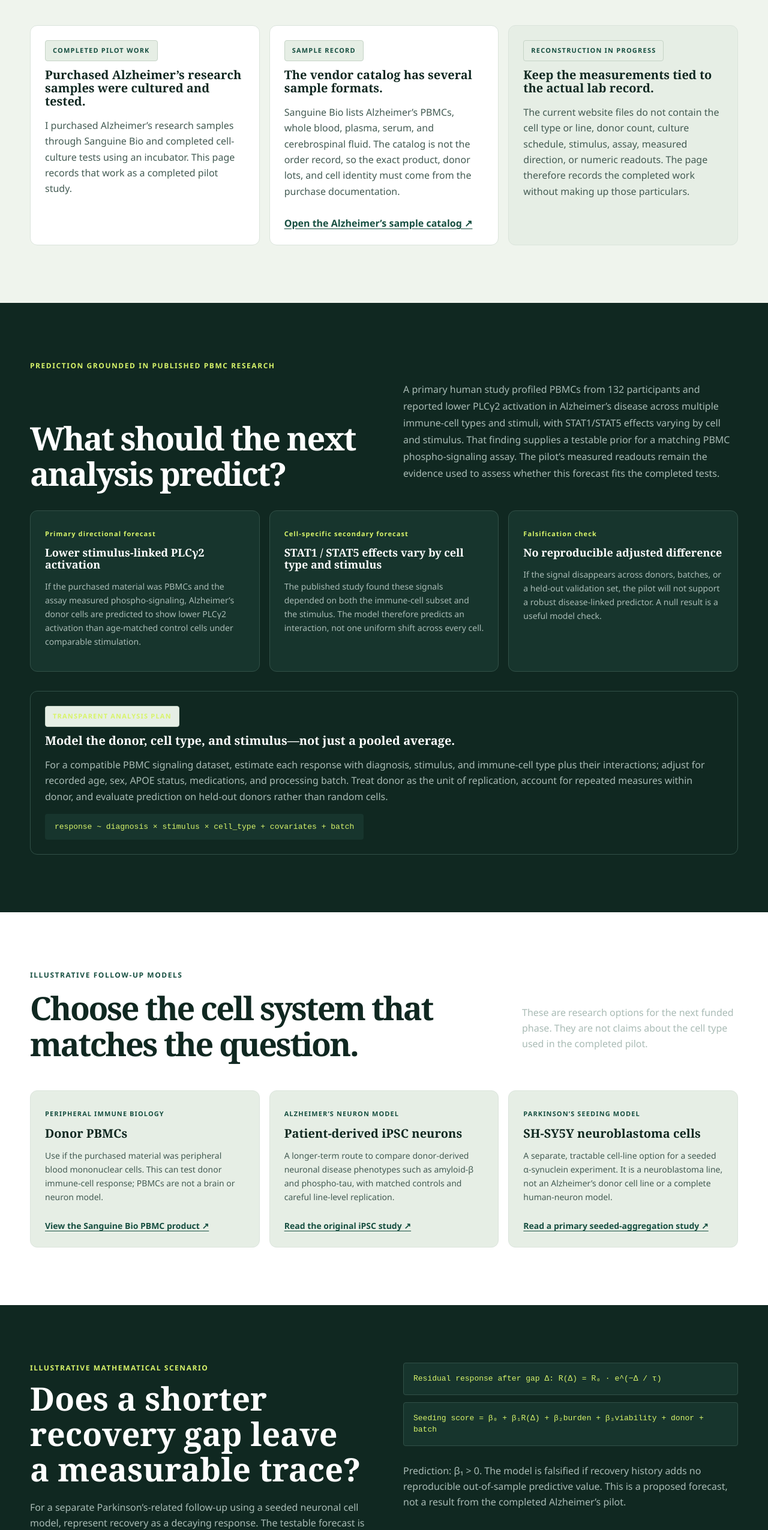
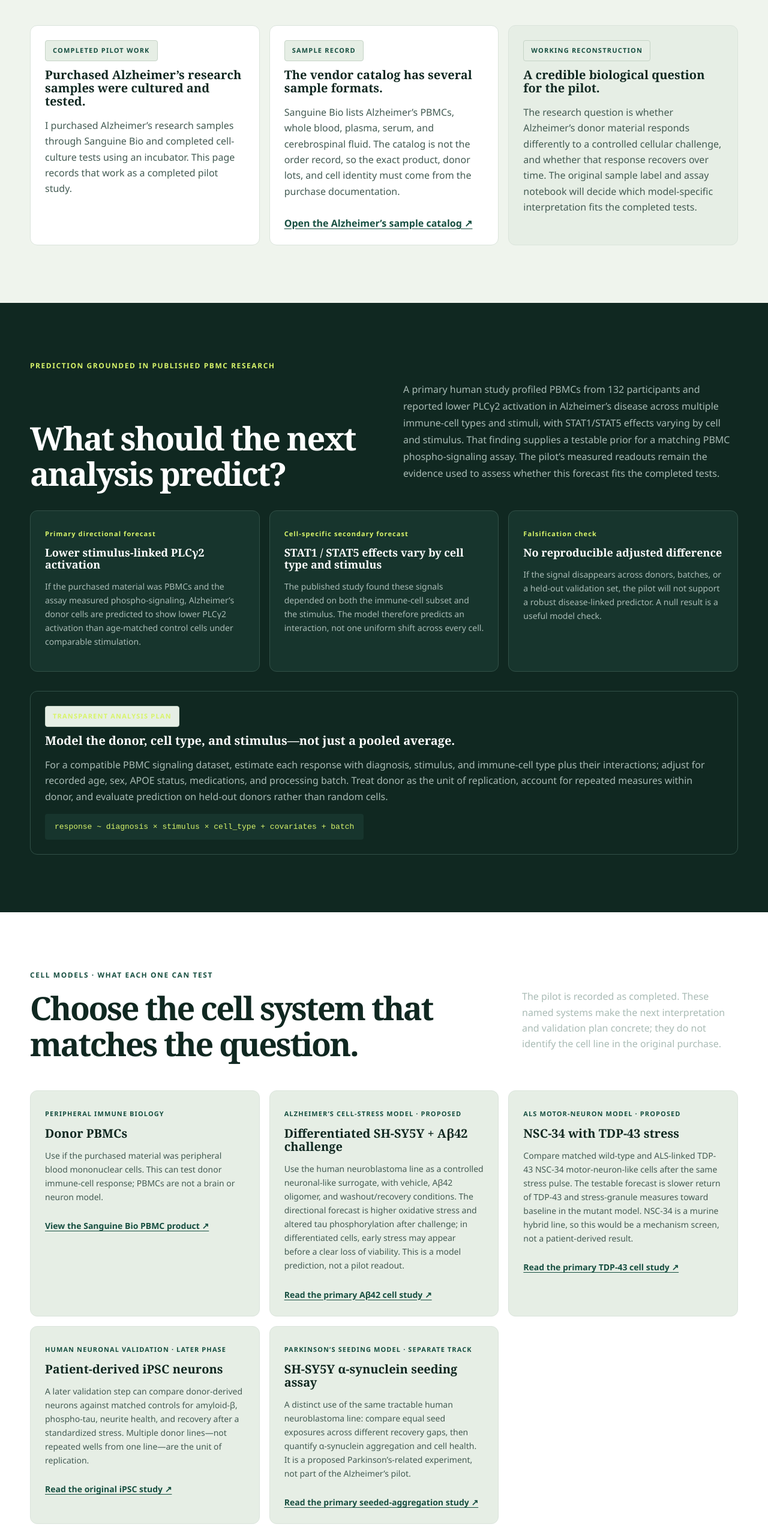
Before and after one commit to gerbenns2006-afk/jubilant-octo-chainsaw, a Next.js app: page /cell-work in a window 1280 px wide. Shown: the part 1095-3646 px from the top of the page at 60% size. Built offline with nearby package versions, Linux system fonts and the light colour scheme.

Commit message:
Add concrete neurodegeneration model predictions

```diff
--- a/app/cell-work/page.tsx
+++ b/app/cell-work/page.tsx
@@ -93,13 +93,14 @@ export default function CellWorkPage() {
                 </a>
               </article>
               <article className="record-gap">
-                <span className="evidence-label">RECONSTRUCTION IN PROGRESS</span>
-                <h3>Keep the measurements tied to the actual lab record.</h3>
+                <span className="evidence-label">WORKING RECONSTRUCTION</span>
+                <h3>A credible biological question for the pilot.</h3>
                 <p>
-                  The current website files do not contain the cell type or line,
-                  donor count, culture schedule, stimulus, assay, measured
-                  direction, or numeric readouts. The page therefore records the
-                  completed work without making up those particulars.
+                  The research question is whether Alzheimer’s donor material
+                  responds differently to a controlled cellular challenge, and
+                  whether that response recovers over time. The original sample
+                  label and assay notebook will decide which model-specific
+                  interpretation fits the completed tests.
                 </p>
               </article>
             </div>
@@ -156,12 +157,13 @@ export default function CellWorkPage() {
           <div className="shell">
             <div className="section-head">
               <div>
-                <div className="kicker">ILLUSTRATIVE FOLLOW-UP MODELS</div>
+                <div className="kicker">CELL MODELS · WHAT EACH ONE CAN TEST</div>
                 <h2>Choose the cell system that matches the question.</h2>
               </div>
               <p>
-                These are research options for the next funded phase. They are
-                not claims about the cell type used in the completed pilot.
+                The pilot is recorded as completed. These named systems make the
+                next interpretation and validation plan concrete; they do not
+                identify the cell line in the original purchase.
               </p>
             </div>
             <div className="candidate-grid">
@@ -182,12 +184,53 @@ export default function CellWorkPage() {
                 </a>
               </article>
               <article>
-                <span>ALZHEIMER’S NEURON MODEL</span>
+                <span>ALZHEIMER’S CELL-STRESS MODEL · PROPOSED</span>
+                <h3>Differentiated SH-SY5Y + Aβ42 challenge</h3>
+                <p>
+                  Use the human neuroblastoma line as a controlled neuronal-like
+                  surrogate, with vehicle, Aβ42 oligomer, and washout/recovery
+                  conditions. The directional forecast is higher oxidative
+                  stress and altered tau phosphorylation after challenge; in
+                  differentiated cells, early stress may appear before a clear
+                  loss of viability. This is a model prediction, not a pilot
+                  readout.
+                </p>
+                <a
+                  href="https://doi.org/10.3389/fncel.2018.00220"
+                  target="_blank"
+                  rel="noreferrer"
+                >
+                  Read the primary Aβ42 cell study ↗
+                </a>
+              </article>
+              <article>
+                <span>ALS MOTOR-NEURON MODEL · PROPOSED</span>
+                <h3>NSC-34 with TDP-43 stress</h3>
+                <p>
+                  Compare matched wild-type and ALS-linked TDP-43 NSC-34
+                  motor-neuron-like cells after the same stress pulse. The
+                  testable forecast is slower return of TDP-43 and stress-granule
+                  measures toward baseline in the mutant model. NSC-34 is a
+                  murine hybrid line, so this would be a mechanism screen, not a
+                  patient-derived result.
+                </p>
+                <a
+                  href="https://pmc.ncbi.nlm.nih.gov/articles/PMC8217991/"
+                  target="_blank"
+                  rel="noreferrer"
+                >
+                  Read the primary TDP-43 cell study ↗
+                </a>
+              </article>
+              <article>
+                <span>HUMAN NEURONAL VALIDATION · LATER PHASE</span>
                 <h3>Patient-derived iPSC neurons</h3>
                 <p>
-                  A longer-term route to compare donor-derived neuronal disease
-                  phenotypes such as amyloid-β and phospho-tau, with matched
-                  controls and careful line-level replication.
+                  A later validation step can compare donor-derived neurons
+                  against matched controls for amyloid-β, phospho-tau, neurite
+                  health, and recovery after a standardized stress. Multiple
+                  donor lines—not repeated wells from one line—are the unit of
+                  replication.
                 </p>
                 <a
                   href="https://doi.org/10.1038/nature10821"
@@ -198,19 +241,21 @@ export default function CellWorkPage() {
                 </a>
               </article>
               <article>
-                <span>PARKINSON’S SEEDING MODEL</span>
-                <h3>SH-SY5Y neuroblastoma cells</h3>
+                <span>PARKINSON’S SEEDING MODEL · SEPARATE TRACK</span>
+                <h3>SH-SY5Y α-synuclein seeding assay</h3>
                 <p>
-                  A separate, tractable cell-line option for a seeded α-synuclein
-                  experiment. It is a neuroblastoma line, not an Alzheimer’s
-                  donor cell line or a complete human-neuron model.
+                  A distinct use of the same tractable human neuroblastoma line:
+                  compare equal seed exposures across different recovery gaps,
+                  then quantify α-synuclein aggregation and cell health. It is a
+                  proposed Parkinson’s-related experiment, not part of the
+                  Alzheimer’s pilot.
                 </p>
                 <a
                   href="https://pmc.ncbi.nlm.nih.gov/articles/PMC8139990/"
                   target="_blank"
                   rel="noreferrer"
                 >
-                  Read a primary seeded-aggregation study ↗
+                  Read the primary seeded-aggregation study ↗
                 </a>
               </article>
             </div>
--- a/app/styles.css
+++ b/app/styles.css
@@ -3022,6 +3022,9 @@ body {
   gap: var(--space-4);
   margin-top: var(--space-7);
 }
+.study-grid {
+  grid-template-columns: repeat(3, minmax(0, 1fr));
+}
 .study-card,
 .record-grid article,
 .prediction-grid article {
@@ -3172,6 +3175,7 @@ body {
 @media (max-width: 900px) {
   .record-grid,
   .prediction-grid,
+  .study-grid,
   .funding-grid,
   .candidate-grid,
   .timing-grid {
```
Also changed, not shown: app/neurodegeneration/page.tsx (+23 -5 lines).
